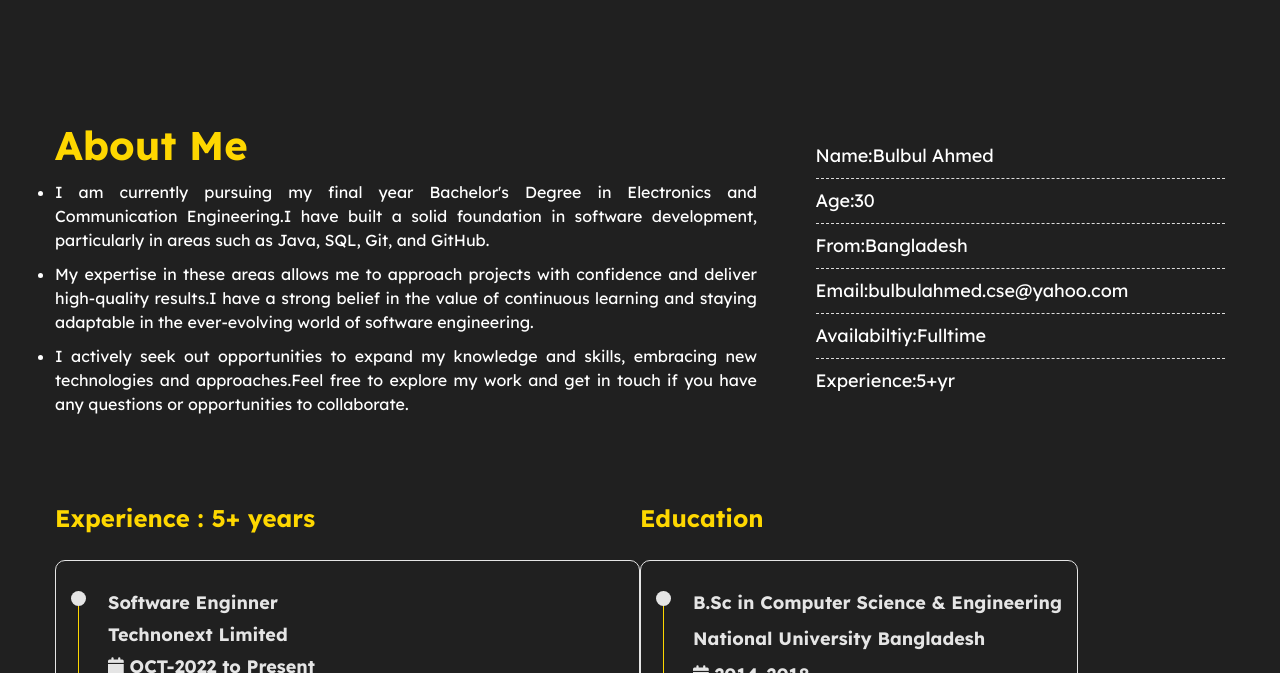
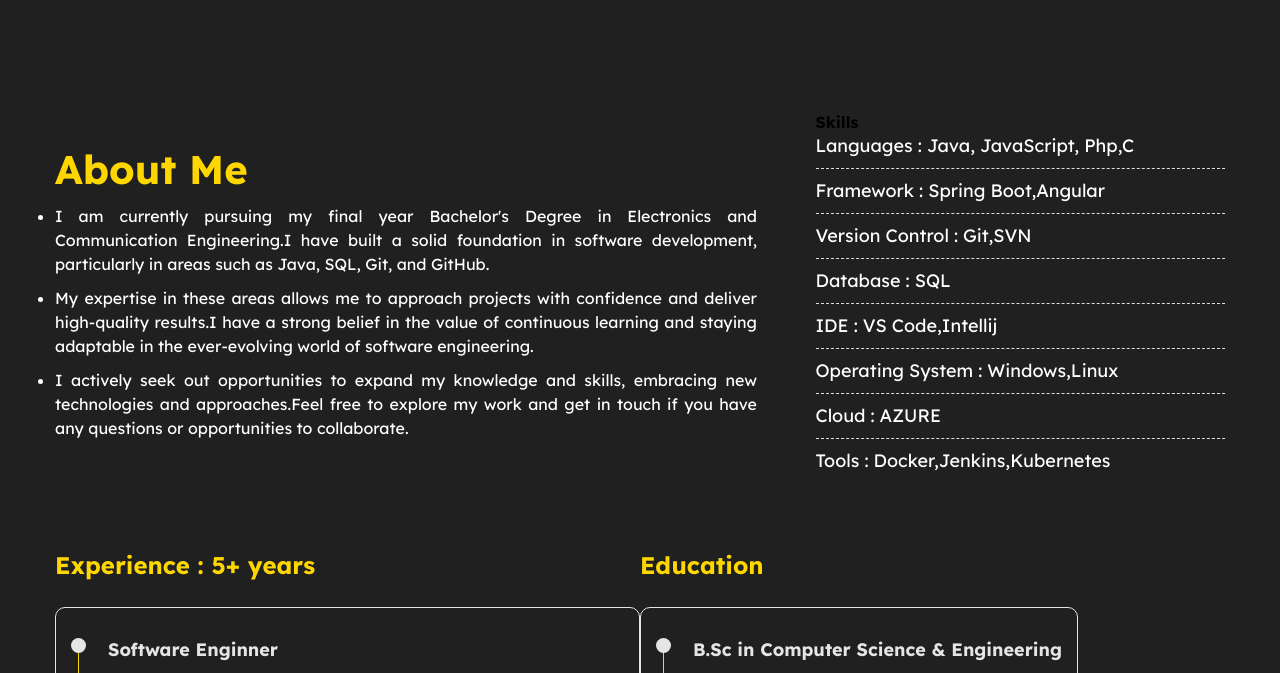
Before and after one commit to ahmed-bulbul/ahmed-bulbul.github.io, a plain HTML site: page index.html in a window 1280 px wide. Shown: the part 600-1273 px from the top of the page. Drawn offline with nearby package versions, Linux system fonts and the light colour scheme.

Commit message:
Added Skills

```diff
--- a/index.html
+++ b/index.html
@@ -82,13 +82,16 @@
                 </div>
 
                 <div class="about-skills">
+                    <h4>Skills</h4>
                     <ul>
-                        <li>Name:Bulbul Ahmed</li>
-                        <li>Age:30</li>
-                        <li>From:Bangladesh</li>
-                        <li>Email:bulbulahmed.cse@yahoo.com</li>
-                        <li>Availabiltiy:Fulltime</li>
-                        <li>Experience:5+yr</li>
+                        <li>Languages : Java, JavaScript, Php,C</li>
+                        <li>Framework : Spring Boot,Angular</li>
+                        <li>Version Control : Git,SVN</li>
+                        <li>Database : SQL</li>
+                        <li>IDE : VS Code,Intellij</li>
+                        <li>Operating System : Windows,Linux</li>
+                        <li>Cloud : AZURE</li>
+                        <li>Tools : Docker,Jenkins,Kubernetes</li>
                     </ul>
                 </div>
             </div>
```
Also changed, not shown: 1 other file.
